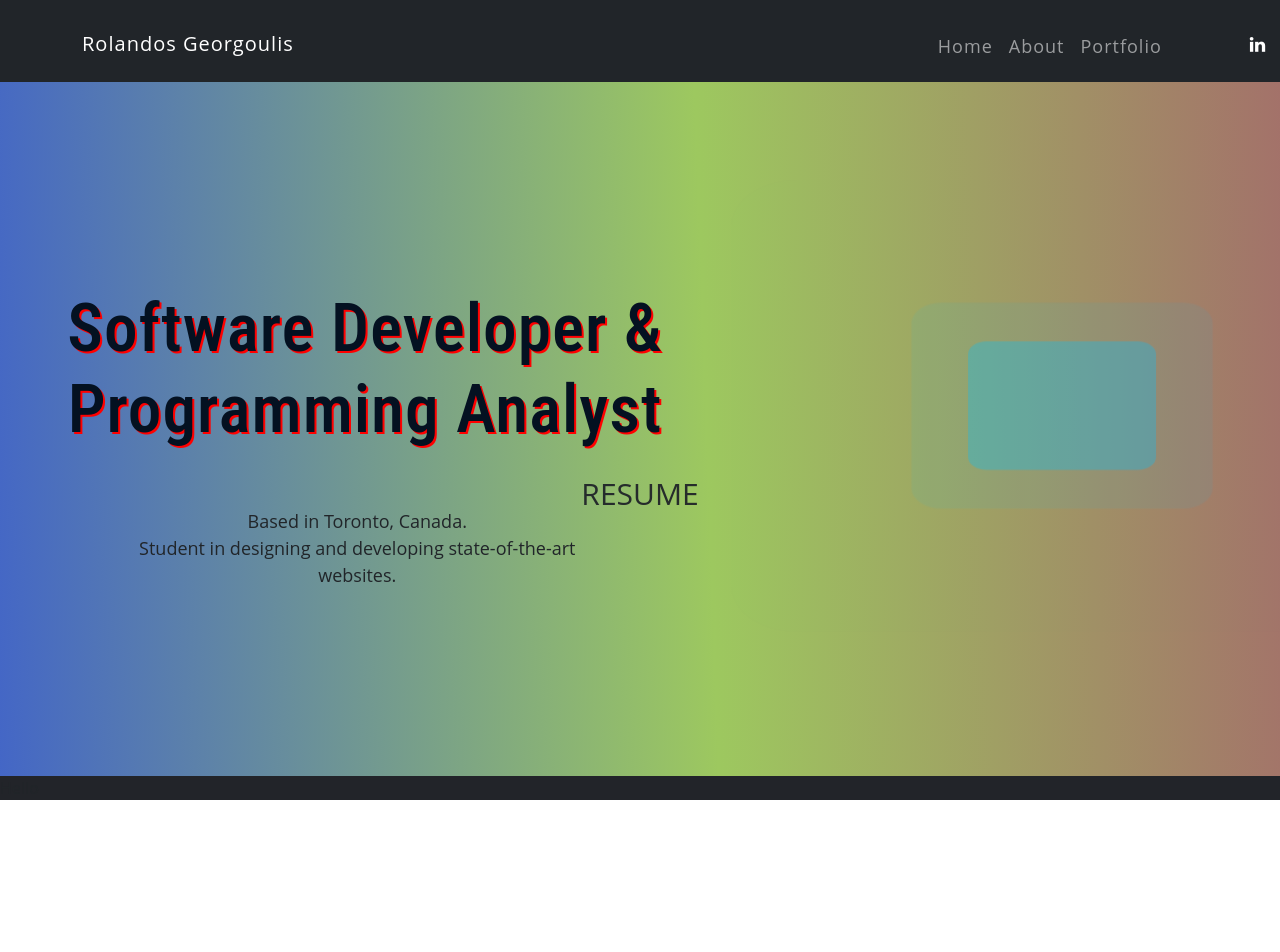
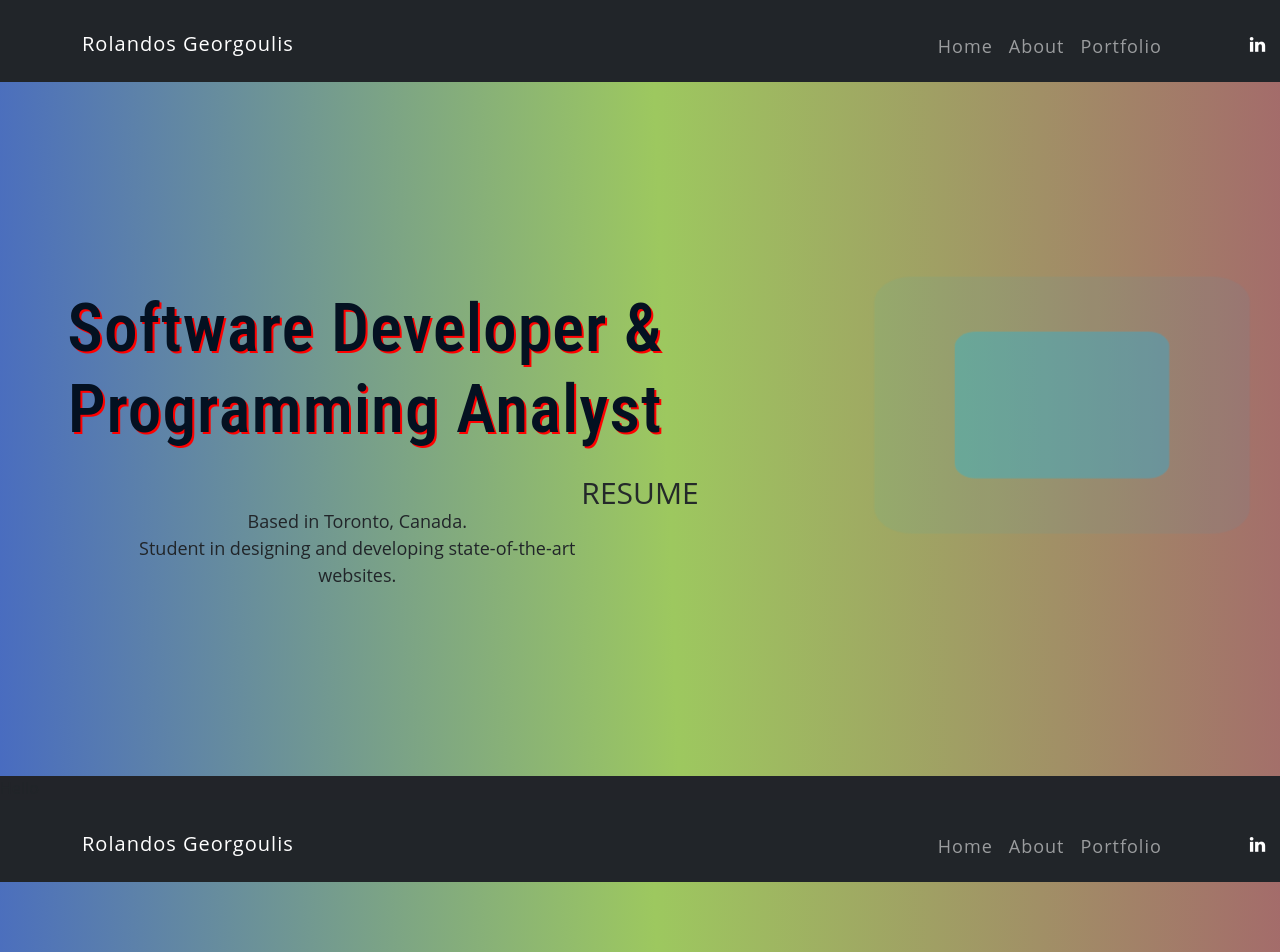
Before and after one commit to RolandosG/portfolioSite, a React (Create React App) app: page / in a window 1280 px wide. Shown: the top 952 px of the page. Before the commit the page ends 800 px from the top, so only its background shows below. Built offline with nearby package versions, Linux system fonts and the light colour scheme; some icons are missing.

Commit message:
added about to app.js

```diff
--- a/src/index.js
+++ b/src/index.js
@@ -3,6 +3,7 @@ import ReactDOM from 'react-dom/client';
 import 'normalize.css';
 import './index.css';
 import App from './App';
+import About from '../src/pages/About';
 
 import { AppProvider } from './context/appContext';
 
@@ -11,6 +12,7 @@ root.render(
   <React.StrictMode>
   <AppProvider>
     <App />
+    <About/>
   </AppProvider>
   </React.StrictMode>
 );
```
